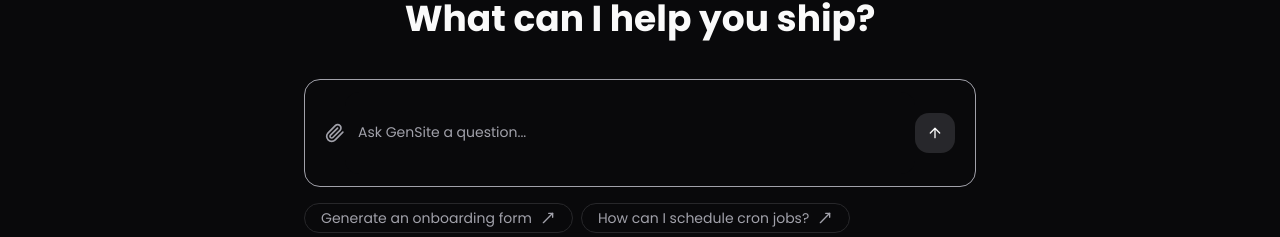
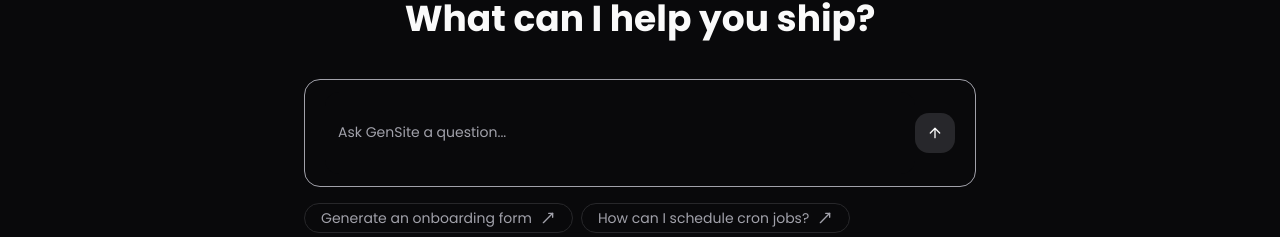
Before and after one commit to Naresh-official/GenSite, a Next.js app: page / in a window 1280 px wide. Shown: the part 302-539 px from the top of the page. Built offline with nearby package versions, Linux system fonts and the light colour scheme.

Commit message:
update : update home page to accept user prompt and create a template and conversation using api

```diff
--- a/src/app/api/conversation/route.ts
+++ b/src/app/api/conversation/route.ts
@@ -5,7 +5,6 @@
 
 export async function POST(request: Request) {
 	try {
-		console.log("Entered conversation route");
 		const session = await getServerSession();
 		if (!session) {
 			return NextResponse.json(
--- a/src/app/page.tsx
+++ b/src/app/page.tsx
@@ -1,9 +1,11 @@
-import { Button } from "@/components/ui/button";
-import { Input } from "@/components/ui/input";
-import { Paperclip, ArrowUp, MoveUpRight } from "lucide-react";
+import {  MoveUpRight } from "lucide-react";
 import { Header } from "@/components/Header";
+import HomePageInput from "@/components/HomePageInput";
 
 export default function Home() {
+	const handleSubmit = (e: React.FormEvent<HTMLFormElement>) => {
+		e.preventDefault();
+	};
 	return (
 		<div className="flex h-screen w-screen flex-col">
 			<Header />
@@ -12,24 +14,7 @@
 					<h1 className="mb-10 text-center text-4xl font-bold">
 						What can I help you ship?
 					</h1>
-					<div className="max-w-2xl w-full flex items-center border border-muted-foreground py-3 px-5 rounded-[--radius]">
-						<div className="inset-y-0 left-3 flex items-center">
-							<Paperclip className="h-5 w-5 text-muted-foreground" />
-						</div>
-						<Input
-							className="h-12 w-full outline-none border-transparent focus-visible:ring-0 focus-visible:ring-offset-0 py-10"
-							placeholder="Ask GenSite a question..."
-						/>
-						<div className="inset-y-0 right-3 flex items-center space-x-2">
-							<Button
-								size="icon"
-								variant="ghost"
-								className="bg-muted-foreground/20 hover:bg-muted-foreground/40"
-							>
-								<ArrowUp className="h-10 w-10" />
-							</Button>
-						</div>
-					</div>
+					<HomePageInput/>
 					<div className="flex flex-wrap max-w-2xl w-full gap-2 mt-4 text-sm">
 						{[
 							"Generate an onboarding form",
--- /dev/null
+++ b/src/components/HomePageInput.tsx
@@ -0,0 +1,82 @@
+"use client";
+
+import { ArrowUp } from "lucide-react";
+import { useState } from "react";
+import { Input } from "./ui/input";
+import { Button } from "./ui/button";
+import axios from "axios";
+
+function HomePageInput() {
+	const [loading, setLoading] = useState<boolean>(false);
+	const [filePrompts, setFilePrompts] = useState<string[]>([]);
+	const [prompts, setPrompts] = useState<string[]>([]);
+	const [title, setTitle] = useState<string>("");
+
+	const handleSubmit = async (e: React.FormEvent<HTMLFormElement>) => {
+		e.preventDefault();
+		const input = (
+			document.getElementById("inputMessage") as HTMLInputElement
+		).value;
+		try {
+			setLoading(true);
+			const { data } = await axios.post("/api/template", {
+				message: input,
+			});
+			setFilePrompts(data?.filePrompts as string[]);
+			setPrompts(data?.prompts as string[]);
+			setTitle(data?.title as string);
+			await handleCreateConversation(data?.title as string);
+		} catch (error) {
+			console.error(error);
+		} finally {
+			(
+				document.getElementById("inputMessage") as HTMLInputElement
+			).value = "";
+			setLoading(false);
+		}
+	};
+
+	const handleCreateConversation = async (title: string) => {
+		try {
+			setLoading(true);
+			const { data } = await axios.post("/api/conversation", {
+				title,
+			});
+		} catch (error) {
+			console.error(error);
+		} finally {
+			setLoading(false);
+		}
+	};
+
+	return (
+		<div className="max-w-2xl w-full flex items-center border border-muted-foreground py-3 px-5 rounded-[--radius]">
+			<form
+				onSubmit={handleSubmit}
+				autoComplete="off"
+				className="w-full flex"
+			>
+				<Input
+					placeholder="Ask GenSite a question..."
+					disabled={loading}
+					id="inputMessage"
+					autoComplete="off"
+					className="h-12 w-full outline-none border-transparent focus-visible:ring-0 focus-visible:ring-offset-0 py-10"
+				/>
+				<div className="inset-y-0 right-3 flex items-center space-x-2">
+					<Button
+						size="icon"
+						type="submit"
+						variant="ghost"
+						disabled={loading}
+						className="bg-muted-foreground/20 hover:bg-muted-foreground/40 disabled:bg-muted-foreground/10"
+					>
+						<ArrowUp className="h-10 w-10" />
+					</Button>
+				</div>
+			</form>
+		</div>
+	);
+}
+
+export default HomePageInput;
--- a/src/lib/prompts/systemPrompts.ts
+++ b/src/lib/prompts/systemPrompts.ts
@@ -235,5 +235,5 @@
 };
 
 export const getConversationTitlePrompt = (): string => {
-	return "You are a creative strategist specializing in naming conversations. Based on the provided context and subject of the conversation, suggest a concise and engaging title that reflects the main theme or purpose of the discussion. Provide only one title as your response, avoiding any explanations, variations, or additional context—just a single, captivating title.";
+	return "You are tasked with creating a short, engaging, and relevant title for a conversation about a website builder project. The project description will be provided, detailing its features, purpose, or target audience. Generate a title that reflects the essence of the project in a concise and creative way, ensuring it aligns with the provided description. Provide only one title, keeping it clear, appealing, and professional.";
 };
```
Also changed, not shown: src/schemas/messageSchema.ts (+2 -10 lines).
